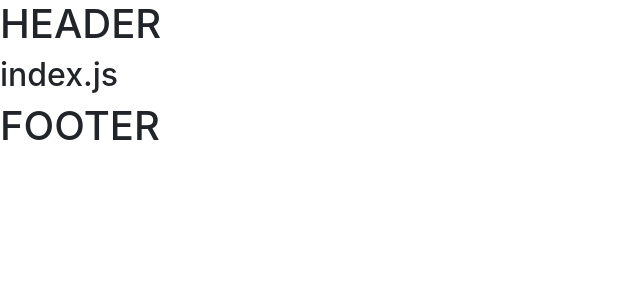
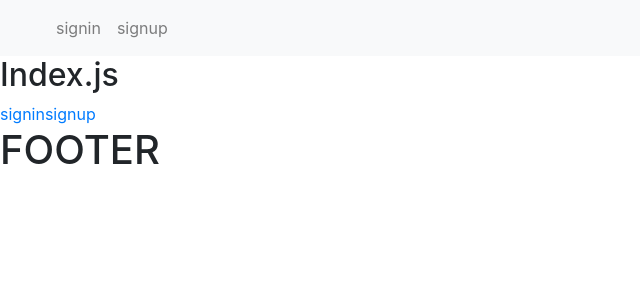
Before and after one commit to CarloMeloni/seoBlog, a Next.js app in the folder frontend/: page / in a window 1280 px wide. Shown: the top 300 px of the page, without its empty margins (0-640 px from the left). Built offline with nearby package versions, Linux system fonts and the light colour scheme.

Commit message:
Installing ReactStrap and creating a NavBar, using ENV variables, and Implementing Navigation using Link component from Next.js

```diff
--- /dev/null
+++ b/frontend/components/Header.js
@@ -0,0 +1,57 @@
+import {useState} from 'react';
+import { APP_NAME } from '../config';
+import Link from 'next/link';
+
+import {
+  Collapse,
+  Navbar,
+  NavbarToggler,
+  NavbarBrand,
+  Nav,
+  NavItem,
+  NavLink,
+  UncontrolledDropdown,
+  DropdownToggle,
+  DropdownMenu,
+  DropdownItem,
+  NavbarText
+} from 'reactstrap';
+
+const Header = () => {
+    const [isOpen, setIsOpen] = useState(false);
+
+    const toggle = () => {
+        setIsOpen(!isOpen);
+    };
+
+    return (
+        <div>
+          <Navbar color="light" light expand="md">
+              <Link href="/">
+                <NavLink className="font-weight-bold">{APP_NAME}</NavLink>
+              </Link>
+            <NavbarToggler onClick={toggle} />
+            <Collapse isOpen={isOpen} navbar>
+              <Nav className="mr-auto" navbar>
+                <NavItem>
+                   <Link href='/signin'>
+                        <NavLink>
+                            signin
+                        </NavLink>
+                    </Link>
+                </NavItem>
+                <NavItem>
+                   <Link href='/signup'>
+                        <NavLink>
+                            signup
+                        </NavLink>
+                    </Link>
+                </NavItem>
+              </Nav>
+            </Collapse>
+          </Navbar>
+        </div>
+      );
+};
+
+export default Header;
--- a/frontend/components/Layout.js
+++ b/frontend/components/Layout.js
@@ -1,7 +1,9 @@
+import Header from './Header';
+
 const Layout = ({ children }) => {
     return (
         <React.Fragment>
-            <h1>HEADER</h1>
+            <Header />
             {children}
             <h1>FOOTER</h1>
         </React.Fragment>
--- /dev/null
+++ b/frontend/config.js
@@ -0,0 +1,5 @@
+import getConfig from 'next/config';
+const {publicRuntimeConfig} = getConfig();
+
+export const API = publicRuntimeConfig.PRODUCTION ? 'https://carlomelonijs.it' : 'http://localhost:8000';
+export const APP_NAME = publicRuntimeConfig.APP_NAME;
--- /dev/null
+++ b/frontend/next.config.js
@@ -0,0 +1,7 @@
+module.exports = {
+    publicRuntimeConfig: {
+        APP_NAME: 'IL BLOG DI CARLO MELONI',
+        API_DEVELOPMENT: 'http://localhost:8000/api',
+        PRODUCTION: false
+    }
+}
--- a/frontend/package.json
+++ b/frontend/package.json
@@ -14,6 +14,7 @@
   "dependencies": {
     "next": "^9.5.3",
     "react": "^16.13.1",
-    "react-dom": "^16.13.1"
+    "react-dom": "^16.13.1",
+    "reactstrap": "^8.6.0"
   }
 }
--- a/frontend/pages/index.js
+++ b/frontend/pages/index.js
@@ -1,5 +1,15 @@
 import Layout from '../components/Layout';
+import Link from 'next/link';
 
-const Index = () => <Layout><h2>index.js</h2></Layout>;
+const Index = () =>
+        <Layout>
+            <h2>Index.js</h2>
+            <Link href='/signin'>
+                <a>signin</a>
+            </Link>
+            <Link href='/signup'>
+                <a>signup</a>
+            </Link>
+        </Layout>;
 
 export default Index;
```
Also changed, not shown: frontend/pages/signin.js (added, +12 -0 lines), frontend/pages/signup.js (added, +12 -0 lines), 2 other files (tests, documents, lock files or other folders).
